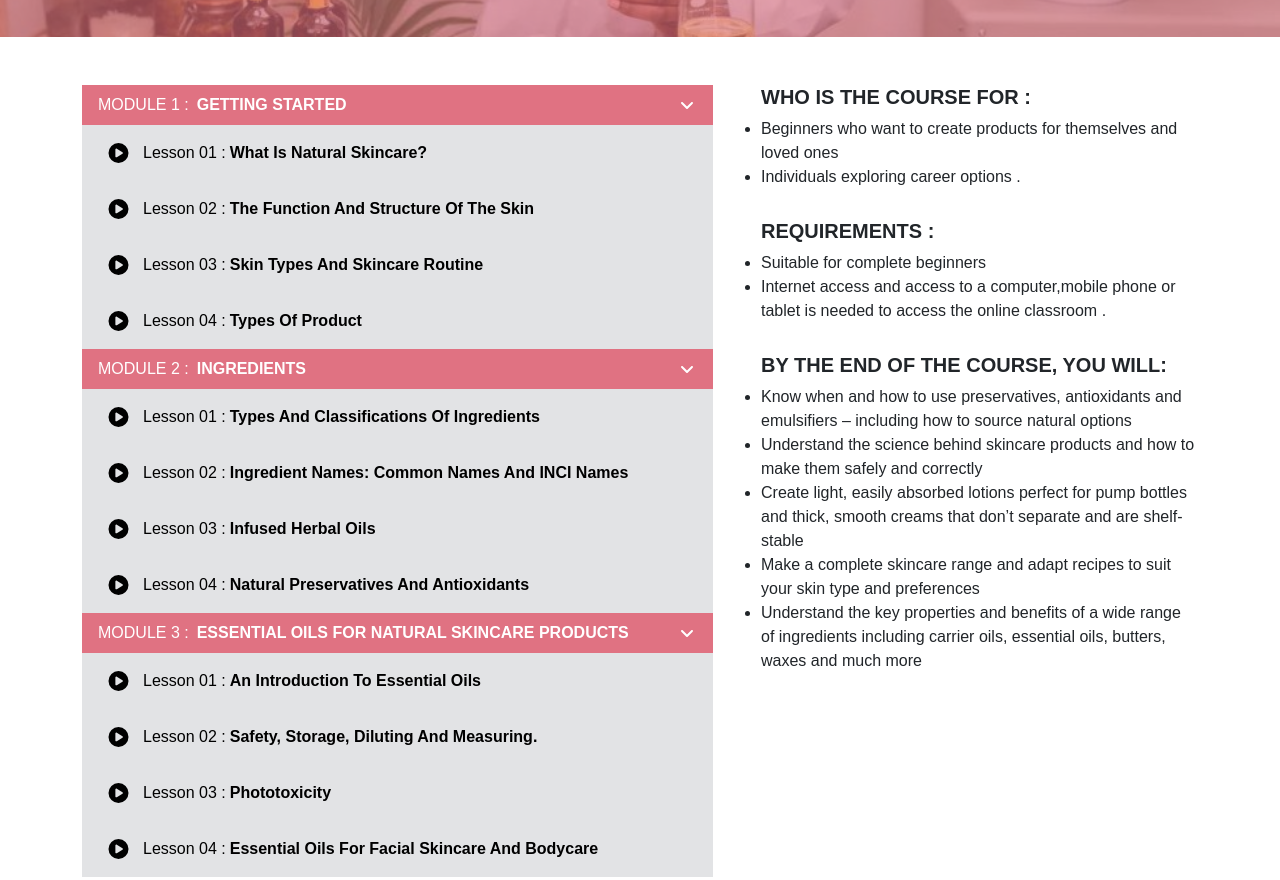
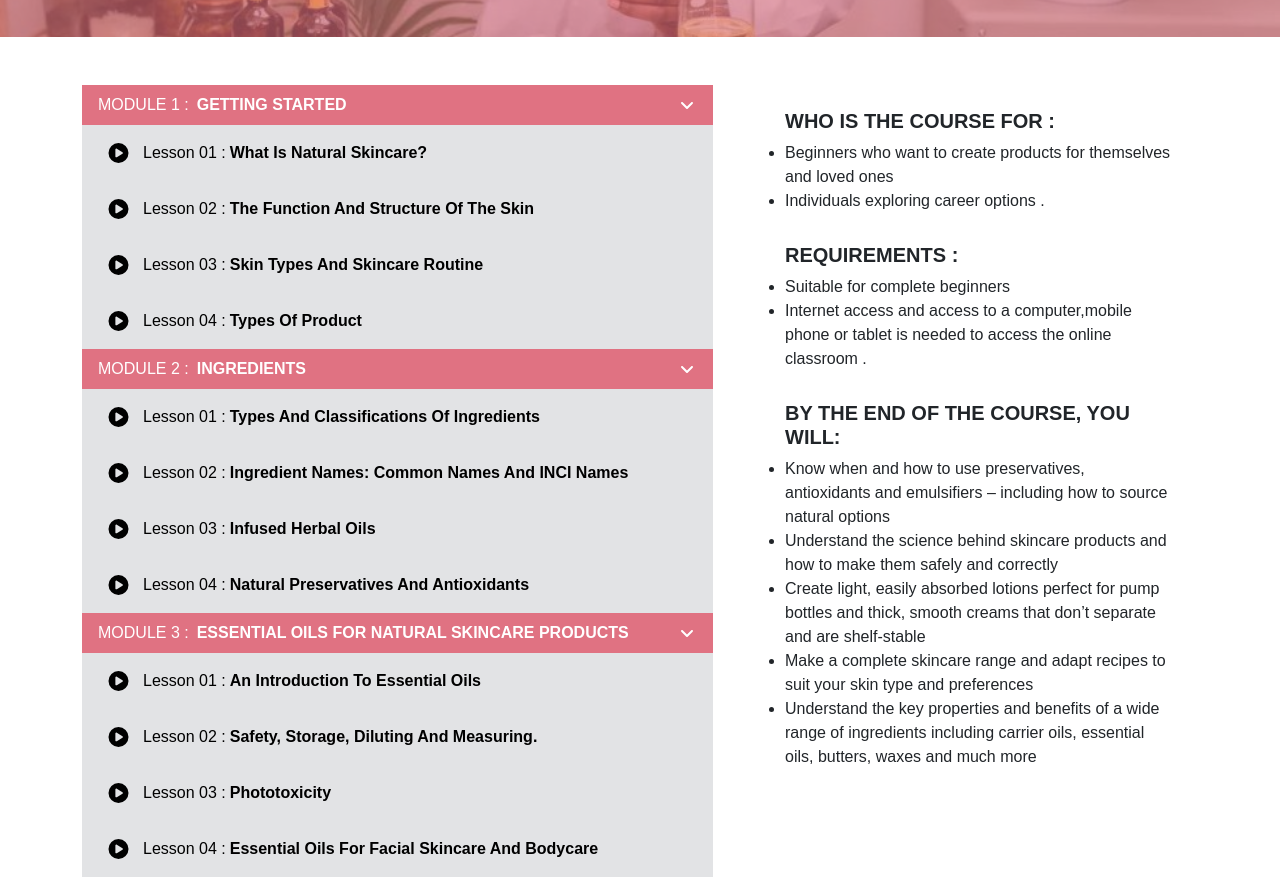
Before and after one commit to bouchouichaAek/OLEAF-Natural-Skincare-Products, a plain HTML site: page single-course.html in a window 1280 px wide. Shown: the part 569-1449 px from the top of the page. Drawn offline with Linux system fonts and the light colour scheme; a web font is replaced by a local one.

Commit message:
add single course page

```diff
--- a/single-course.html
+++ b/single-course.html
@@ -472,7 +472,7 @@
             </div>
           </div>
           <div class="col-12 col-md-5">
-            <div class="course-content-info">
+            <div class="course-content-info p-4">
               <div class="course-content-info">
                 <h4
                   class="course-content-info-title text-uppercase fw-bold fs-5"
```
